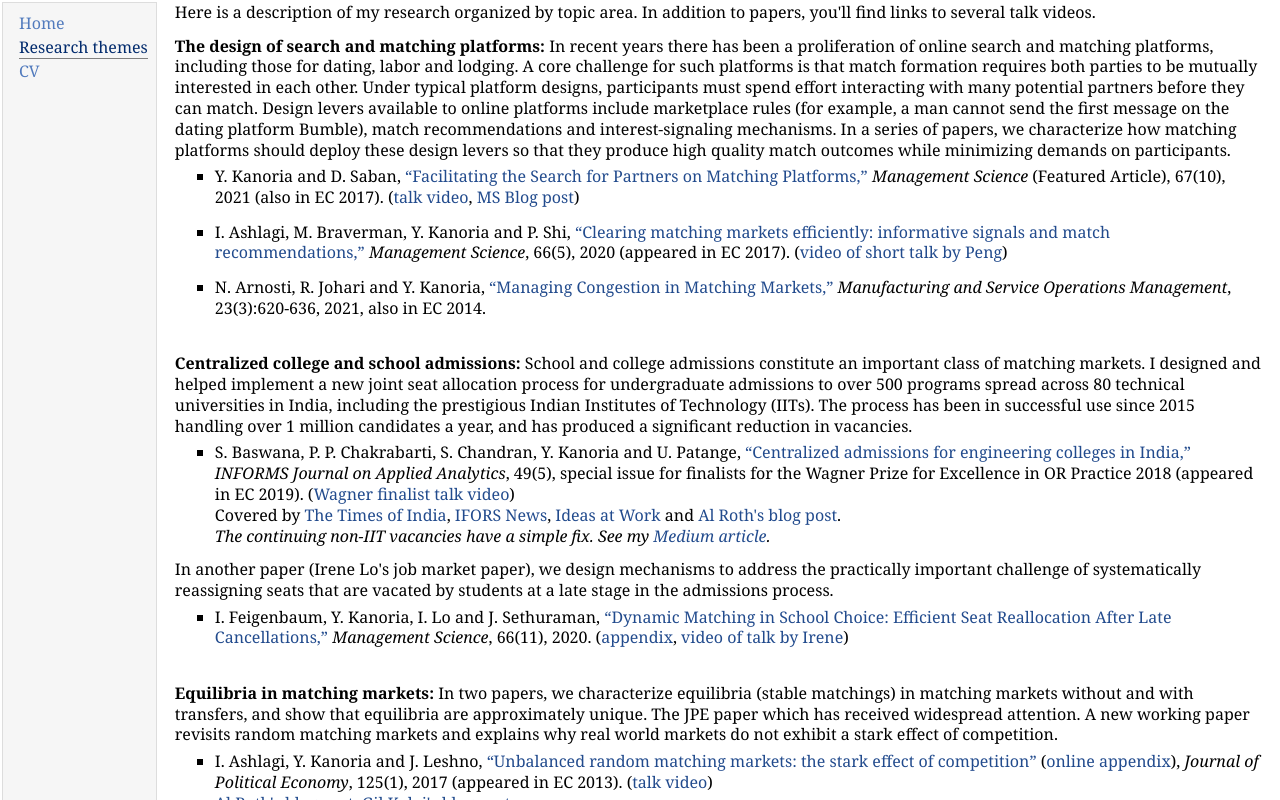
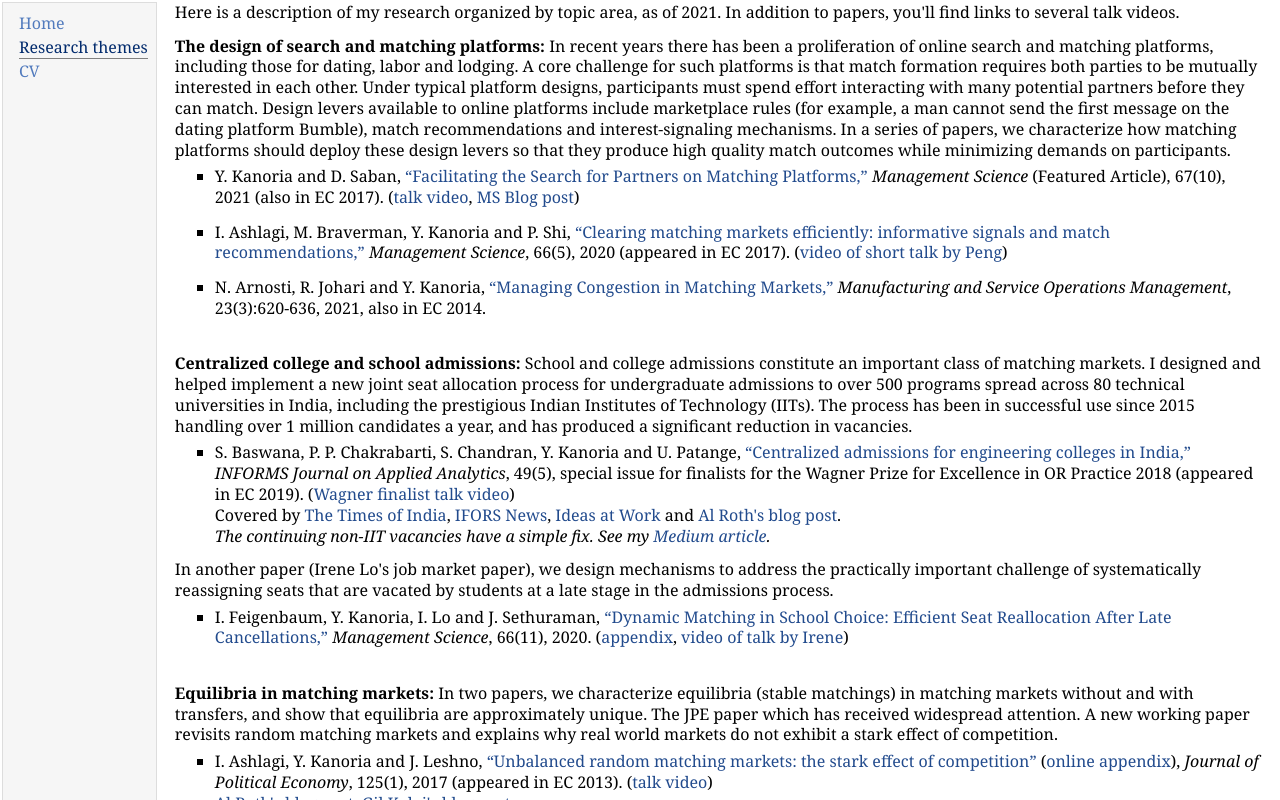
Before and after one commit to ykanoria/ykanoria.github.io, a plain HTML site: page papers.html in a window 1280 px wide. Shown: the top 800 px of the page. Drawn offline with Linux system fonts and the light colour scheme.

Commit message:
Edit papers.html to reflect that it was last updated in 2021

```diff
--- a/papers.html
+++ b/papers.html
@@ -26,7 +26,7 @@ try {
 </td>
 <td id="layout-content">
 <p>
-Here is a description of my research organized by topic area. In addition to papers, you'll find links to several talk videos.
+Here is a description of my research organized by topic area, as of 2021. In addition to papers, you'll find links to several talk videos.
 </p>
 
 <p><b>The design of search and matching platforms:</b> In recent years there has been a proliferation of online search and matching platforms, including those for dating, labor and lodging. A core challenge for such platforms is that match formation requires
```
